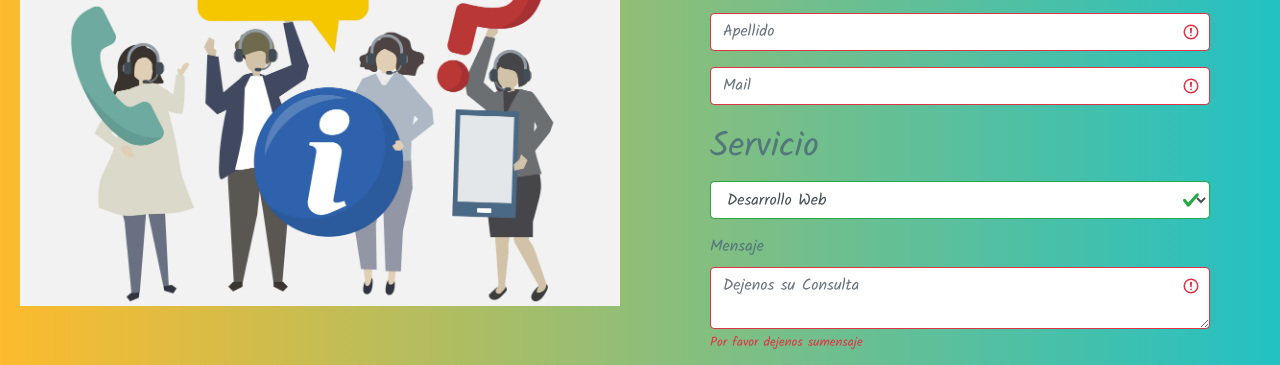
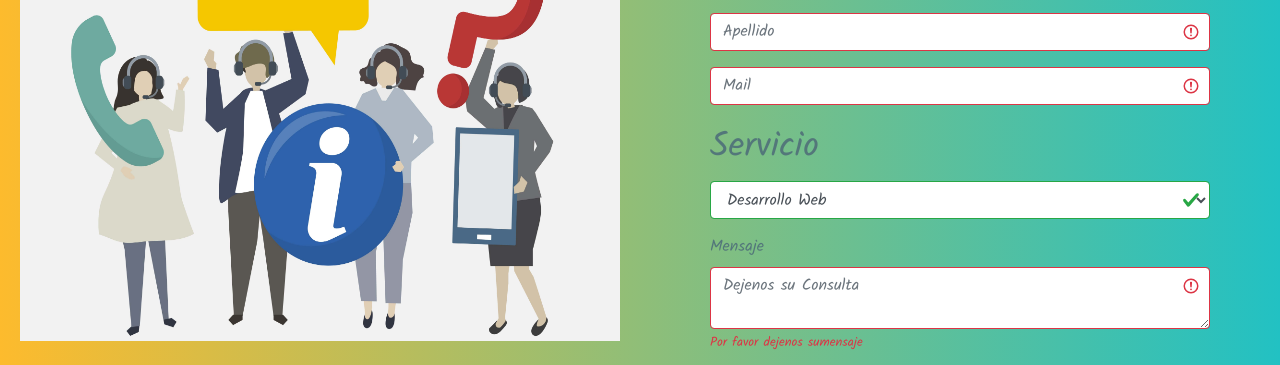
Before and after one commit to yisas2112/proyectofinalcoder, a website: page contacto.html in a window 1280 px wide. Shown: the part 214-579 px from the top of the page. Drawn offline with nearby package versions, Linux system fonts and the light colour scheme.

Commit message:
Cambiar tamaño imagen de contacto.html

```diff
--- a/scss/index.scss
+++ b/scss/index.scss
@@ -150,7 +150,7 @@ $margin:auto;
 /*CONTACTO*/
 .section__contacto__imagen{
 	width: 600px;
-	height: 400px;
+	height: 435px;
 }
 
 
```
Also changed, not shown: styles/index.css.
